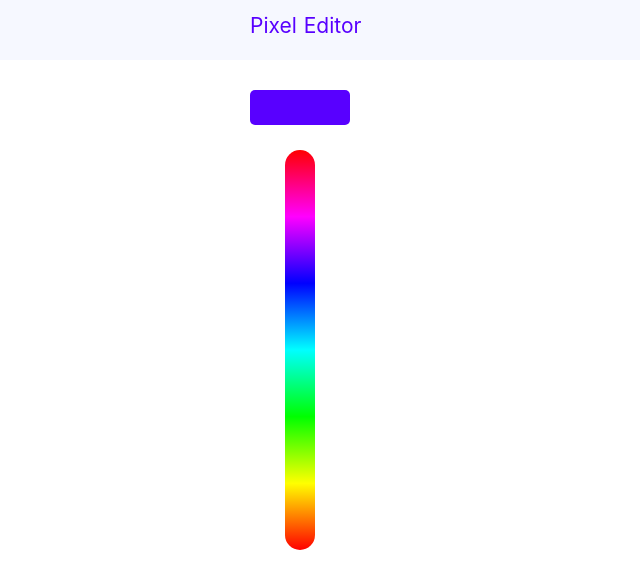
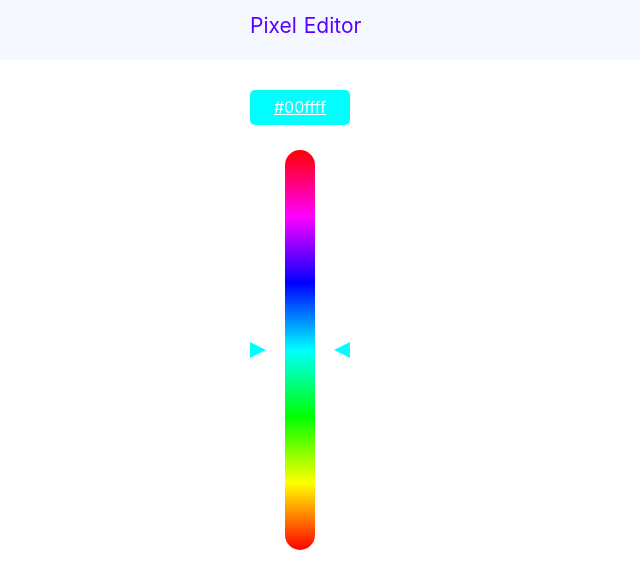
Before and after one commit to sghgh1996/simple-pixel-editor, a website built with Parcel: page index.html in a window 1280 px wide. Shown: the whole page, without its empty margins (0-640 px from the left). Built offline with nearby package versions, Linux system fonts and the light colour scheme.

Commit message:
feat: finished simple color picker

```diff
--- a/assets/styles/app.css
+++ b/assets/styles/app.css
@@ -38,17 +38,83 @@ html {
   width: 100px;
   margin-bottom: 25px;
   border-radius: 5px;
-  background-color: #5800ff;
+  color: #fff;
+  text-decoration: underline;
+  text-decoration-color: #fff;
+  line-height: 35px;
 }
 
 .rgb-slider-box {
   width: 130px;
 }
 
+.slider-container {
+  height: 400px;
+  width: 100px;
+}
+
+.rgb-range-slider {
+  position: absolute;
+  -webkit-appearance: none;
+  outline: none;
+  width: 400px;
+  height: 100px;
+  left: 0;
+  top: 0;
+  transform: rotate(-90deg);
+  transform-origin: 200px 200px;
+  background-color: transparent;
+  z-index: 2;
+}
+
+.rgb-range-slider::-webkit-slider-thumb {
+  -webkit-appearance: none;
+  width: 25px;
+  height: 25px;
+  background: transparent;
+  cursor: pointer;
+}
+
 .rgb-slider {
+  content: "";
+  position: absolute;
   width: 30px;
   height: 400px;
-  margin-left: 35px;
+  top: 0;
+  left: 35px;
   border-radius: 15px;
   background: linear-gradient(to bottom,hsl(0,100%,50%),hsl(300,100%,50%),hsl(240,100%,50%),hsl(180,100%,50%),hsl(120,100%,50%),hsl(60,100%,50%),hsl(360,100%,50%));
+  z-index: 1;
 }
+
+.slider-arrow-container {
+  position: absolute;
+  top: 30px;
+  right: 0;
+  width: 100%;
+}
+
+.slider-arrow-right {
+  width: 0;
+  height: 0;
+  border-top: 8px solid transparent;
+  border-right: 16px solid #fff;
+  border-bottom: 8px solid transparent;
+}
+
+.slider-arrow-left {
+  width: 0;
+  height: 0;
+  border-top: 8px solid transparent;
+  border-left: 16px solid #fff;
+  border-bottom: 8px solid transparent;
+}
+
+/* General Classes */
+.relative {
+  position: relative;
+}
+
+.text-center {
+  text-align: center;
+}
--- a/index.html
+++ b/index.html
@@ -10,10 +10,17 @@
   <div class="header">
     <div class="container">Pixel Editor</div>
   </div>
-  <div class="container flex flex-column flex-justify-space-between">
+  <div class="container flex flex-justify-space-between">
     <div class="rgb-slider-box">
-      <div class="selected-color-box"></div>
-      <div class="rgb-slider"></div>
+      <div class="selected-color-box text-center"></div>
+      <div class="relative slider-container">
+        <input type="range" min="0" max="360" value="180" class="rgb-range-slider" id="rangeSlider">
+        <div class="rgb-slider"></div>
+        <div class="slider-arrow-container flex flex-justify-space-between">
+          <div class="slider-arrow-left"></div>
+          <div class="slider-arrow-right"></div>
+        </div>
+      </div>
     </div>
   </div>
   <script src="./index.js"></script>
--- a/index.js
+++ b/index.js
@@ -1 +1,67 @@
-console.log("hi");
+console.log('hi');
+
+var slider = document.getElementById("rangeSlider");
+var sliderArrowContainer = document.getElementsByClassName('slider-arrow-container')[0];
+var sliderArrowRight = document.getElementsByClassName('slider-arrow-right')[0];
+var sliderArrowLeft = document.getElementsByClassName('slider-arrow-left')[0];
+var selectedColorBox = document.getElementsByClassName('selected-color-box')[0];
+
+fixSlider(slider.value);
+
+slider.oninput = function() {
+  console.log('change');
+  console.log(this.value);
+  fixSlider(this.value)
+}
+
+function fixSlider (sliderValue) {
+  sliderArrowContainer.style.top = `${(1 - sliderValue/360) * 400 - 8}px`;
+
+  const sliderColor = `hsl(${sliderValue}, 100%, 50%)`;
+
+  sliderArrowRight.style.borderRightColor = sliderColor;
+  sliderArrowLeft.style.borderLeftColor = sliderColor;
+
+  selectedColorBox.style.backgroundColor = sliderColor;
+  selectedColorBox.innerHTML = HSLToHex(sliderValue, 100, 50);
+}
+
+function HSLToHex(h, s, l) {
+  s /= 100;
+  l /= 100;
+
+  let c = (1 - Math.abs(2 * l - 1)) * s,
+      x = c * (1 - Math.abs((h / 60) % 2 - 1)),
+      m = l - c/2,
+      r = 0,
+      g = 0,
+      b = 0;
+
+  if (0 <= h && h < 60) {
+    r = c; g = x; b = 0;
+  } else if (60 <= h && h < 120) {
+    r = x; g = c; b = 0;
+  } else if (120 <= h && h < 180) {
+    r = 0; g = c; b = x;
+  } else if (180 <= h && h < 240) {
+    r = 0; g = x; b = c;
+  } else if (240 <= h && h < 300) {
+    r = x; g = 0; b = c;
+  } else if (300 <= h && h <= 360) {
+    r = c; g = 0; b = x;
+  }
+  // Having obtained RGB, convert channels to hex
+  r = Math.round((r + m) * 255).toString(16);
+  g = Math.round((g + m) * 255).toString(16);
+  b = Math.round((b + m) * 255).toString(16);
+
+  // Prepend 0s, if necessary
+  if (r.length == 1)
+    r = "0" + r;
+  if (g.length == 1)
+    g = "0" + g;
+  if (b.length == 1)
+    b = "0" + b;
+
+  return "#" + r + g + b;
+}
```
